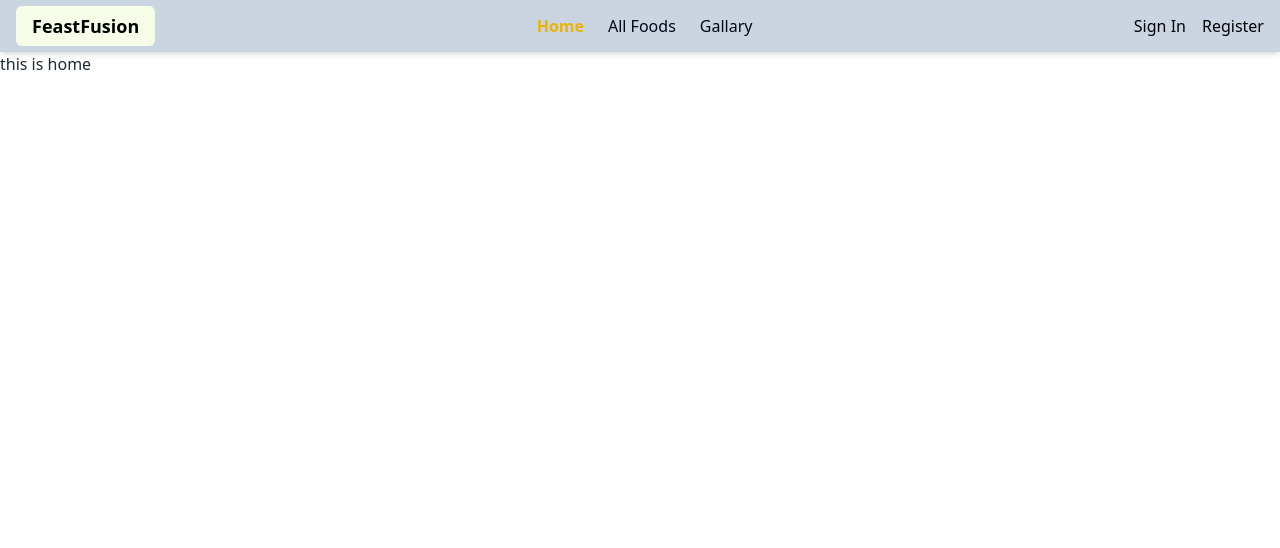
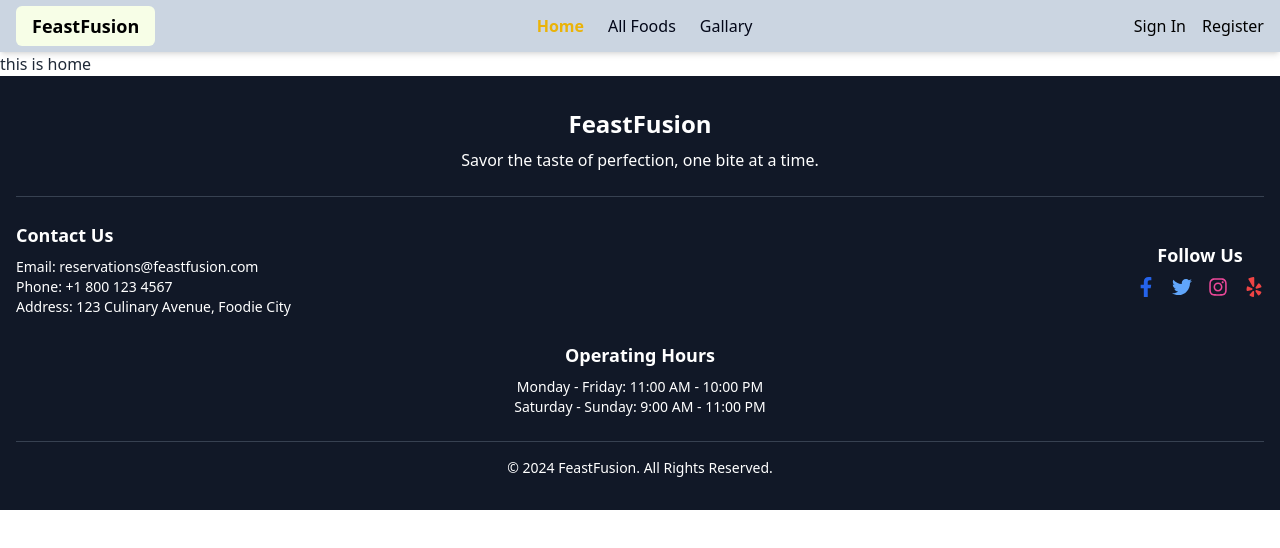
Before and after one commit to nipajesmin/restaurant-management, a React (Vite) app: page / in a window 1280 px wide. Shown: the top 548 px of the page. Built offline with nearby package versions, Linux system fonts and the light colour scheme; no server answers.

Commit message:
footer added

```diff
--- a/package.json
+++ b/package.json
@@ -15,6 +15,7 @@
     "match-sorter": "^8.0.0",
     "react": "^18.3.1",
     "react-dom": "^18.3.1",
+    "react-icons": "^5.4.0",
     "react-router-dom": "^7.1.0",
     "react-toastify": "^11.0.2",
     "sort-by": "^1.2.0"
--- a/src/layout/MainLayout.jsx
+++ b/src/layout/MainLayout.jsx
@@ -1,13 +1,14 @@
 import React from 'react';
 import { Outlet } from 'react-router-dom';
 import Navbar from '../sharePages/Navbar';
+import Footer from '../sharePages/Footer';
 
 const MainLayout = () => {
     return (
         <div className='max-w-7xl mx-auto'>
             <Navbar></Navbar>
             <Outlet></Outlet>
-
+            <Footer></Footer>
         </div>
     );
 };
--- /dev/null
+++ b/src/sharePages/Footer.jsx
@@ -0,0 +1,85 @@
+import React from 'react';
+import { FaFacebookF, FaTwitter, FaInstagram, FaYelp } from 'react-icons/fa';
+
+const Footer = () => {
+  return (
+    <footer className="bg-gray-900 text-white py-8">
+      <div className="container mx-auto px-4">
+
+        {/* Restaurant Name and Tagline */}
+        <div className="text-center mb-6">
+          <h3 className="text-lg md:text-2xl font-bold">
+          FeastFusion
+          </h3>
+          <p className="text-sm md:text-base mt-2">
+            Savor the taste of perfection, one bite at a time.
+          </p>
+        </div>
+
+        {/* Footer Content */}
+        <div className="flex flex-col md:flex-row justify-between items-center border-t border-gray-700 pt-6">
+          {/* Contact Information */}
+          <div className="text-center md:text-left mb-6 md:mb-0">
+            <h4 className="text-base md:text-lg font-semibold">Contact Us</h4>
+            <p className="text-sm mt-2">Email: reservations@feastfusion.com</p>
+            <p className="text-sm">Phone: +1 800 123 4567</p>
+            <p className="text-sm">Address: 123 Culinary Avenue, Foodie City</p>
+          </div>
+
+          {/* Social Media Links */}
+          <div className="text-center">
+            <h4 className="text-base md:text-lg font-semibold">Follow Us</h4>
+            <div className="flex justify-center space-x-4 mt-2">
+              <a
+                href="https://facebook.com"
+                target="_blank"
+                rel="noopener noreferrer"
+                className="text-blue-600 hover:text-blue-800 transition text-xl"
+              >
+                <FaFacebookF />
+              </a>
+              <a
+                href="https://twitter.com"
+                target="_blank"
+                rel="noopener noreferrer"
+                className="text-blue-400 hover:text-blue-600 transition text-xl"
+              >
+                <FaTwitter />
+              </a>
+              <a
+                href="https://instagram.com"
+                target="_blank"
+                rel="noopener noreferrer"
+                className="text-pink-500 hover:text-pink-700 transition text-xl"
+              >
+                <FaInstagram />
+              </a>
+              <a
+                href="https://yelp.com"
+                target="_blank"
+                rel="noopener noreferrer"
+                className="text-red-500 hover:text-red-700 transition text-xl"
+              >
+                <FaYelp />
+              </a>
+            </div>
+          </div>
+        </div>
+
+        {/* Operating Hours */}
+        <div className="text-center mt-6">
+          <h4 className="text-base md:text-lg font-semibold">Operating Hours</h4>
+          <p className="text-sm mt-2">Monday - Friday: 11:00 AM - 10:00 PM</p>
+          <p className="text-sm">Saturday - Sunday: 9:00 AM - 11:00 PM</p>
+        </div>
+
+        {/* Copyright Information */}
+        <div className="text-center mt-6 text-sm border-t border-gray-700 pt-4">
+          <p>© {new Date().getFullYear()} FeastFusion. All Rights Reserved.</p>
+        </div>
+      </div>
+    </footer>
+  );
+};
+
+export default Footer;
```
Also changed, not shown: 1 other file (tests, documents, lock files or other folders).
